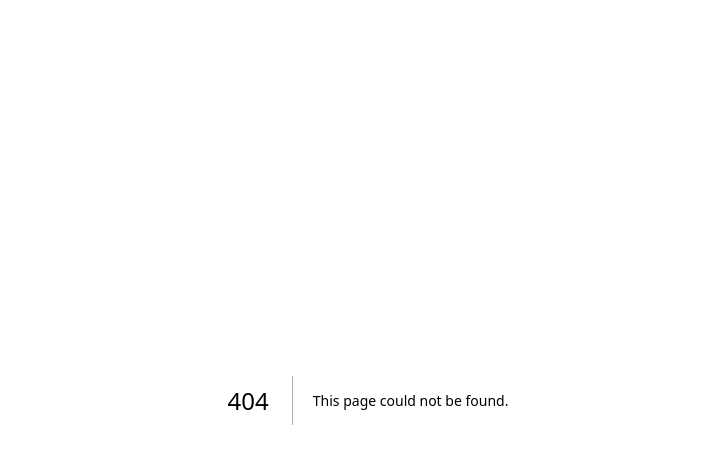
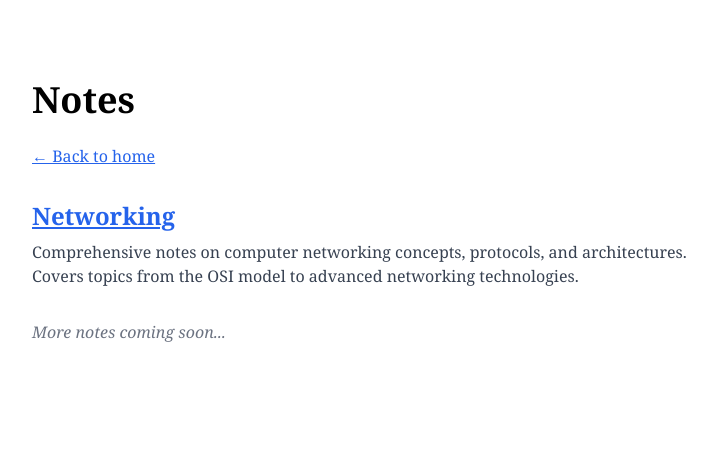
Before and after one commit to ayushpai/ayushpai.github.io, a Next.js app: page /notes in a window 1280 px wide. Before the commit this address had no page. Shown: the top 464 px of the page, without its empty margins (272-985 px from the left). Built offline with nearby package versions, Linux system fonts and the light colour scheme.

Commit message:
add notes and blog

```diff
--- /dev/null
+++ b/src/app/blog/page.tsx
@@ -0,0 +1,35 @@
+import Head from "next/head";
+
+export default function Blog() {
+  return (
+    <main className="flex min-h-screen flex-col items-center justify-start px-4 pt-20">
+      <Head>
+        <title>Blog - Ayush Pai</title>
+        <meta name="description" content="Blog posts and thoughts by Ayush Pai" />
+      </Head>
+      <div className="text-left max-w-2xl mx-auto">
+        {/* Header */}
+        <h1 className="text-4xl font-bold mb-6 text-black dark:text-white">
+          Blog
+        </h1>
+
+        {/* Back Link */}
+        <div className="mb-8">
+          <a
+            href="/"
+            className="text-blue-600 dark:text-blue-400 underline hover:text-blue-800 dark:hover:text-blue-300"
+          >
+            ← Back to home
+          </a>
+        </div>
+
+        {/* Content */}
+        <div className="space-y-8 mb-8 text-black dark:text-white">
+          <div className="text-gray-500 dark:text-gray-400 italic">
+            Blog posts coming soon...
+          </div>
+        </div>
+      </div>
+    </main>
+  );
+}
--- /dev/null
+++ b/src/app/notes/page.tsx
@@ -0,0 +1,52 @@
+import Head from "next/head";
+
+export default function Notes() {
+  return (
+    <main className="flex min-h-screen flex-col items-center justify-start px-4 pt-20">
+      <Head>
+        <title>Notes - Ayush Pai</title>
+        <meta name="description" content="Study notes and documentation by Ayush Pai" />
+      </Head>
+      <div className="text-left max-w-2xl mx-auto">
+        {/* Header */}
+        <h1 className="text-4xl font-bold mb-6 text-black dark:text-white">
+          Notes
+        </h1>
+
+        {/* Back Link */}
+        <div className="mb-8">
+          <a
+            href="/"
+            className="text-blue-600 dark:text-blue-400 underline hover:text-blue-800 dark:hover:text-blue-300"
+          >
+            ← Back to home
+          </a>
+        </div>
+
+        {/* Content */}
+        <div className="space-y-8 mb-8 text-black dark:text-white">
+          {/* Networking */}
+          <div>
+            <h2 className="text-2xl font-semibold mb-2">
+              <a
+                href="/notes/networking"
+                className="text-blue-600 dark:text-blue-400 underline hover:text-blue-800 dark:hover:text-blue-300"
+              >
+                Networking
+              </a>
+            </h2>
+            <p className="text-gray-700 dark:text-gray-300">
+              Comprehensive notes on computer networking concepts, protocols, and architectures.
+              Covers topics from the OSI model to advanced networking technologies.
+            </p>
+          </div>
+
+          {/* Placeholder for future notes */}
+          <div className="text-gray-500 dark:text-gray-400 italic">
+            More notes coming soon...
+          </div>
+        </div>
+      </div>
+    </main>
+  );
+}
--- a/src/app/page.tsx
+++ b/src/app/page.tsx
@@ -105,7 +105,20 @@ export default function Home() {
               className="text-blue-600 dark:text-blue-400 underline hover:text-blue-800 dark:hover:text-blue-300"
             >
               stuff
-            </a>.
+            </a>. Check out my{" "}
+            <a
+              href="/notes"
+              className="text-blue-600 dark:text-blue-400 underline hover:text-blue-800 dark:hover:text-blue-300"
+            >
+              notes
+            </a>{" "}
+            and{" "}
+            <a
+              href="/blog"
+              className="text-blue-600 dark:text-blue-400 underline hover:text-blue-800 dark:hover:text-blue-300"
+            >
+              blog
+            </a>!
           </p>
         </div>
 
```
